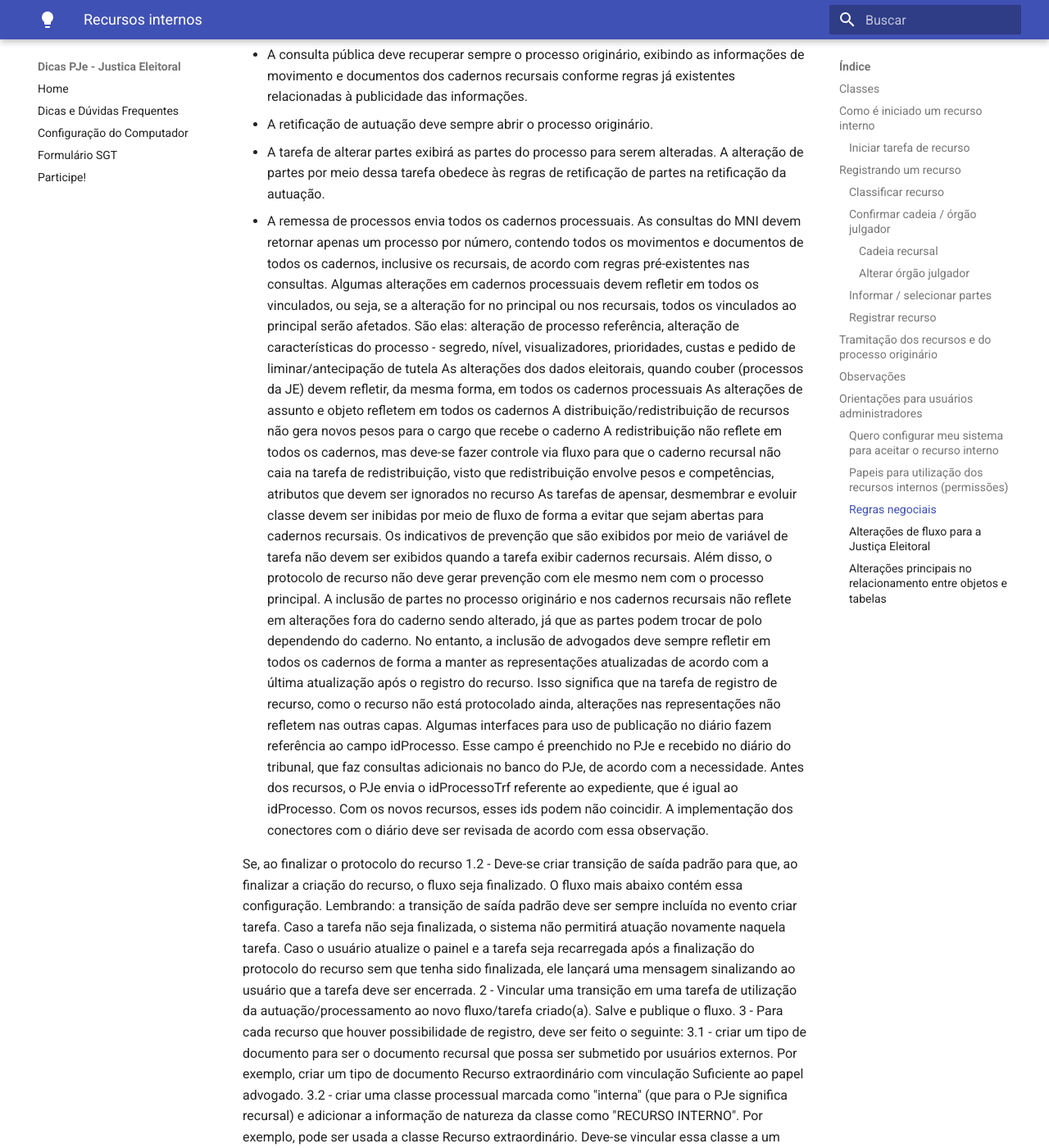
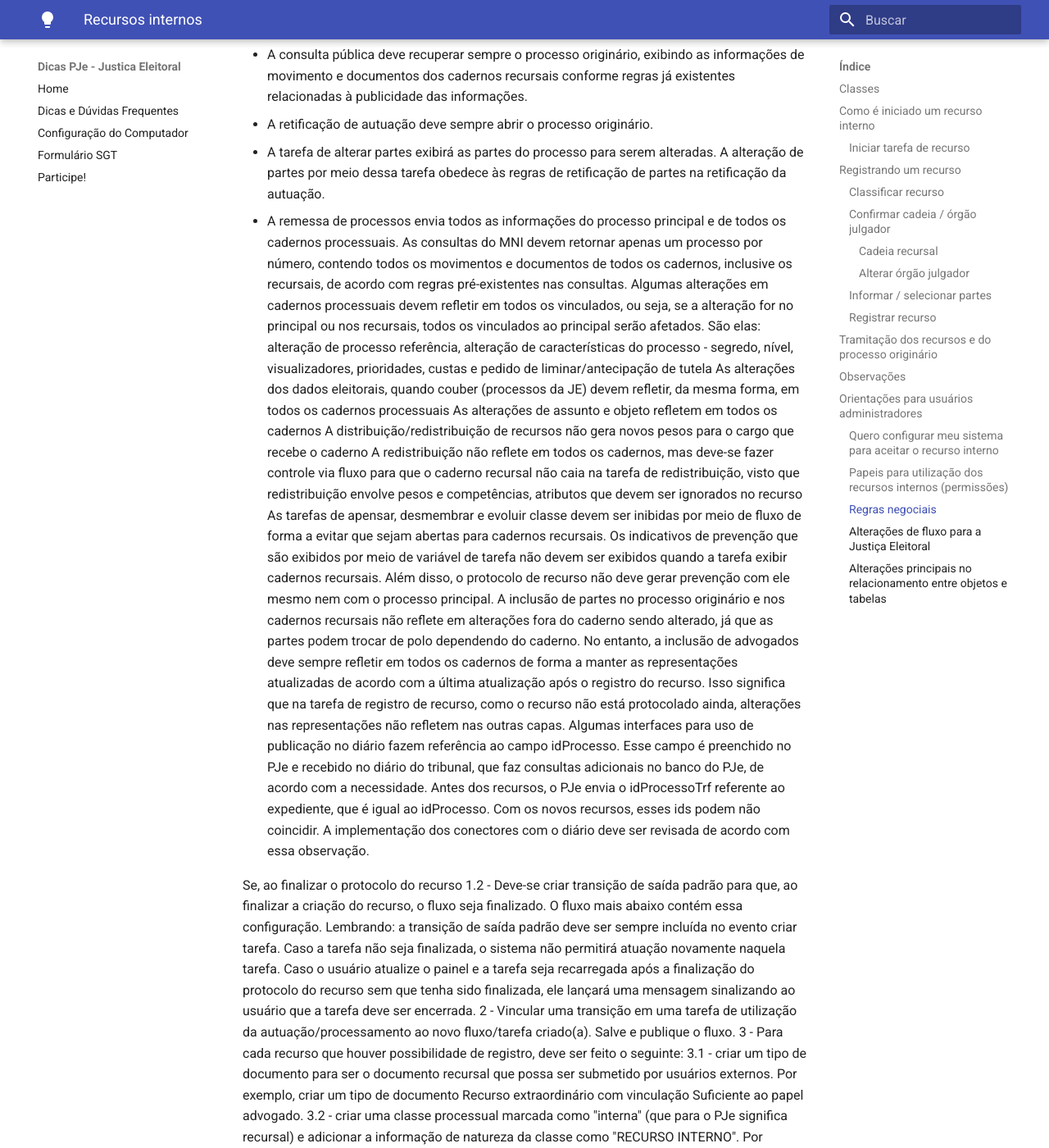
Before and after one commit to PJeJE/dicas_versao_1, an MkDocs documentation site: the page built from docs/recursos.md, in a window 1280 px wide and 1400 px high, scrolled down 19471 px. Shown: the whole window at 82% size. Built offline with MkDocs 1.6.1 and Material for MkDocs 9.7.7, drawn with Linux system fonts in a browser that asks for light colours; nearby versions of some CDN libraries.

Commit message:
Update recursos.md

```diff
--- a/docs/recursos.md
+++ b/docs/recursos.md
@@ -231,7 +231,7 @@ O sistema exibirá, a partir dos autos digitais, a aba Recursos e Sessões que e
  - A consulta pública deve recuperar sempre o processo originário, exibindo as informações de movimento e documentos dos cadernos recursais conforme regras já existentes relacionadas à publicidade das informações.
  - A retificação de autuação deve sempre abrir o processo originário.
  - A tarefa de alterar partes exibirá as partes do processo para serem alteradas. A alteração de partes por meio dessa tarefa obedece às regras de retificação de partes na retificação da autuação.
- - A remessa de processos envia todos os cadernos processuais. As consultas do MNI devem retornar apenas um processo por número, contendo todos os movimentos e documentos de todos os cadernos, inclusive os recursais, de acordo com regras pré-existentes nas consultas.
+ - A remessa de processos envia todos as informações do processo principal e de todos os cadernos processuais. As consultas do MNI devem retornar apenas um processo por número, contendo todos os movimentos e documentos de todos os cadernos, inclusive os recursais, de acordo com regras pré-existentes nas consultas.
     Algumas alterações em cadernos processuais devem refletir em todos os vinculados, ou seja, se a alteração for no principal ou nos recursais, todos os vinculados ao principal serão afetados. São elas: alteração de processo referência, alteração de características do processo - segredo, nível, visualizadores, prioridades, custas e pedido de liminar/antecipação de tutela
     As alterações dos dados eleitorais, quando couber (processos da JE) devem refletir, da mesma forma, em todos os cadernos processuais
     As alterações de assunto e objeto refletem em todos os cadernos
```
